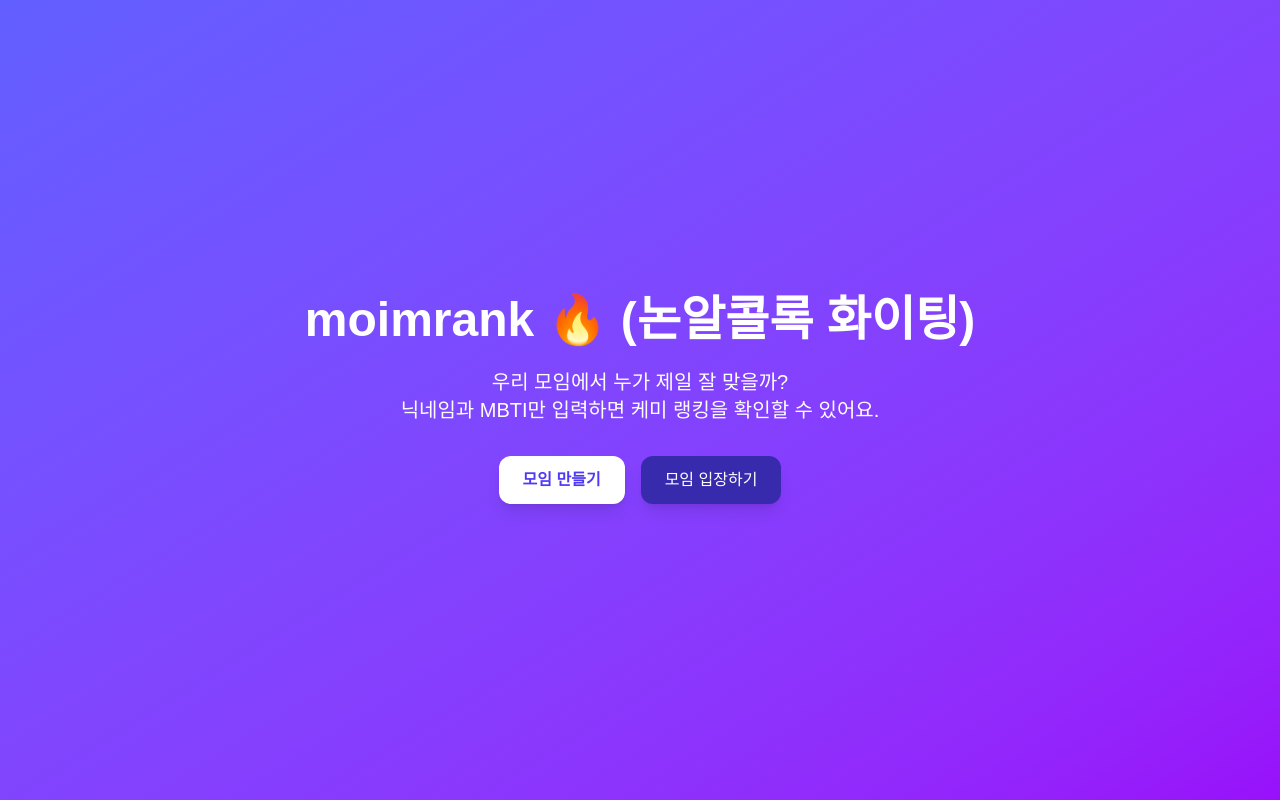
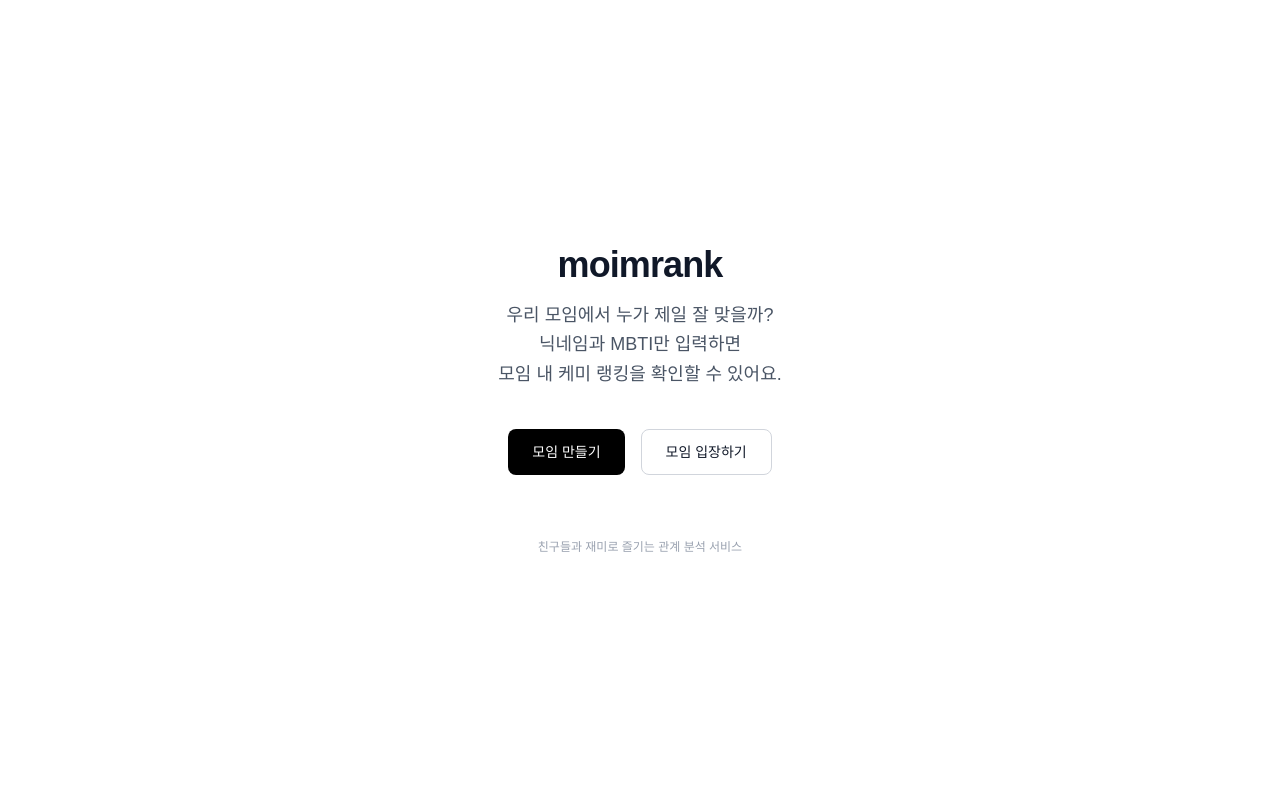
Before and after one commit to JTJ91/OurMeet, a Next.js app: page / in a window 1280 px wide. Built offline with nearby package versions, Linux system fonts and the light colour scheme.

Commit message:
Update page.tsx

```diff
--- a/app/page.tsx
+++ b/app/page.tsx
@@ -1,25 +1,35 @@
 export default function Home() {
   return (
-    <main className="min-h-screen flex flex-col items-center justify-center bg-gradient-to-br from-indigo-500 to-purple-600 text-white px-6">
+    <main className="min-h-screen bg-white text-gray-900 flex flex-col items-center justify-center px-6">
 
-      <h1 className="text-5xl font-bold mb-6">
-        moimrank 🔥 (논알콜록 화이팅)
+      {/* 로고 */}
+      <h1 className="text-4xl font-bold mb-4 tracking-tight">
+        moimrank
       </h1>
 
-      <p className="text-xl text-center mb-8 max-w-xl">
+      {/* 설명 */}
+      <p className="text-lg text-gray-600 text-center max-w-xl mb-10 leading-relaxed">
         우리 모임에서 누가 제일 잘 맞을까?
         <br />
-        닉네임과 MBTI만 입력하면 케미 랭킹을 확인할 수 있어요.
+        닉네임과 MBTI만 입력하면
+        <br />
+        모임 내 케미 랭킹을 확인할 수 있어요.
       </p>
 
+      {/* 버튼 */}
       <div className="flex gap-4">
-        <button className="bg-white text-indigo-600 font-semibold px-6 py-3 rounded-xl shadow-lg hover:scale-105 transition">
+        <button className="bg-black text-white px-6 py-3 rounded-lg text-sm font-medium hover:bg-gray-800 transition">
           모임 만들기
         </button>
 
-        <button className="bg-indigo-800 px-6 py-3 rounded-xl shadow-lg hover:scale-105 transition">
+        <button className="border border-gray-300 px-6 py-3 rounded-lg text-sm font-medium hover:bg-gray-100 transition">
           모임 입장하기
         </button>
+      </div>
+
+      {/* 하단 설명 */}
+      <div className="mt-16 text-xs text-gray-400">
+        친구들과 재미로 즐기는 관계 분석 서비스
       </div>
 
     </main>
```
